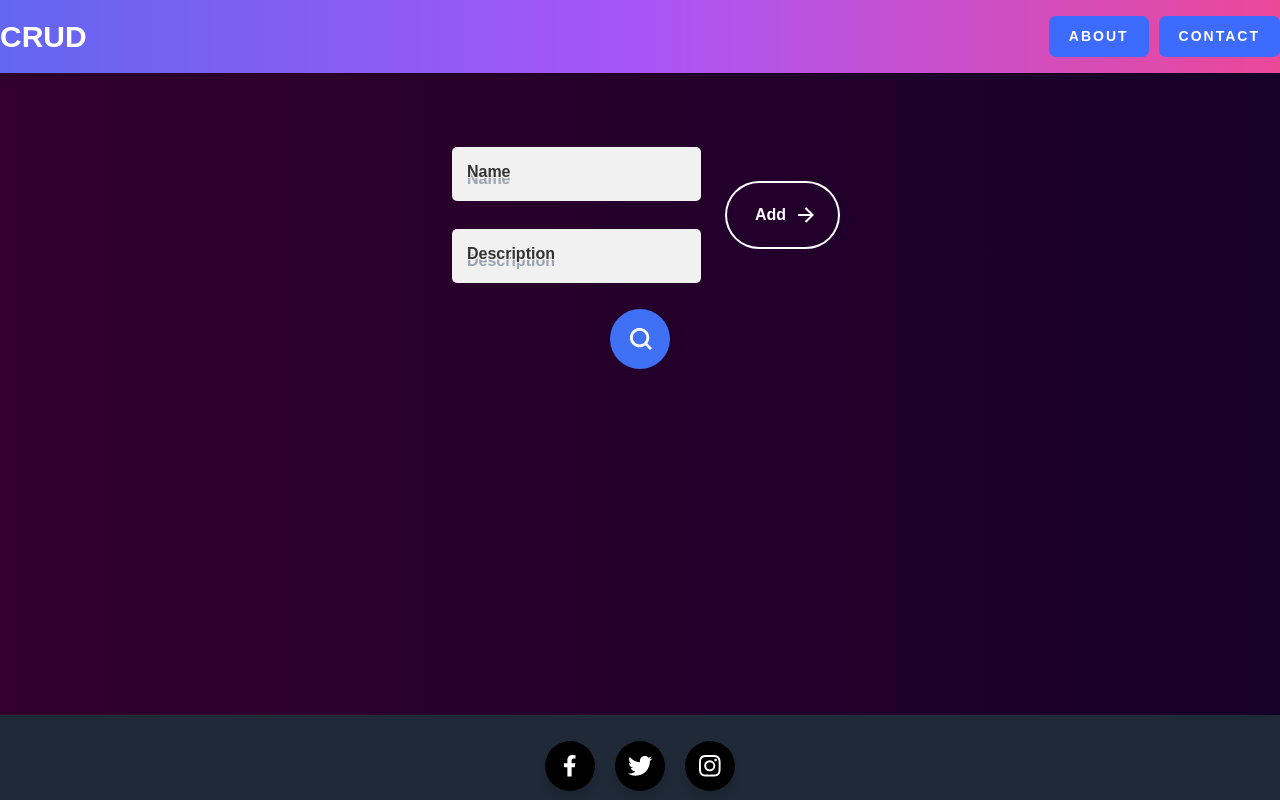
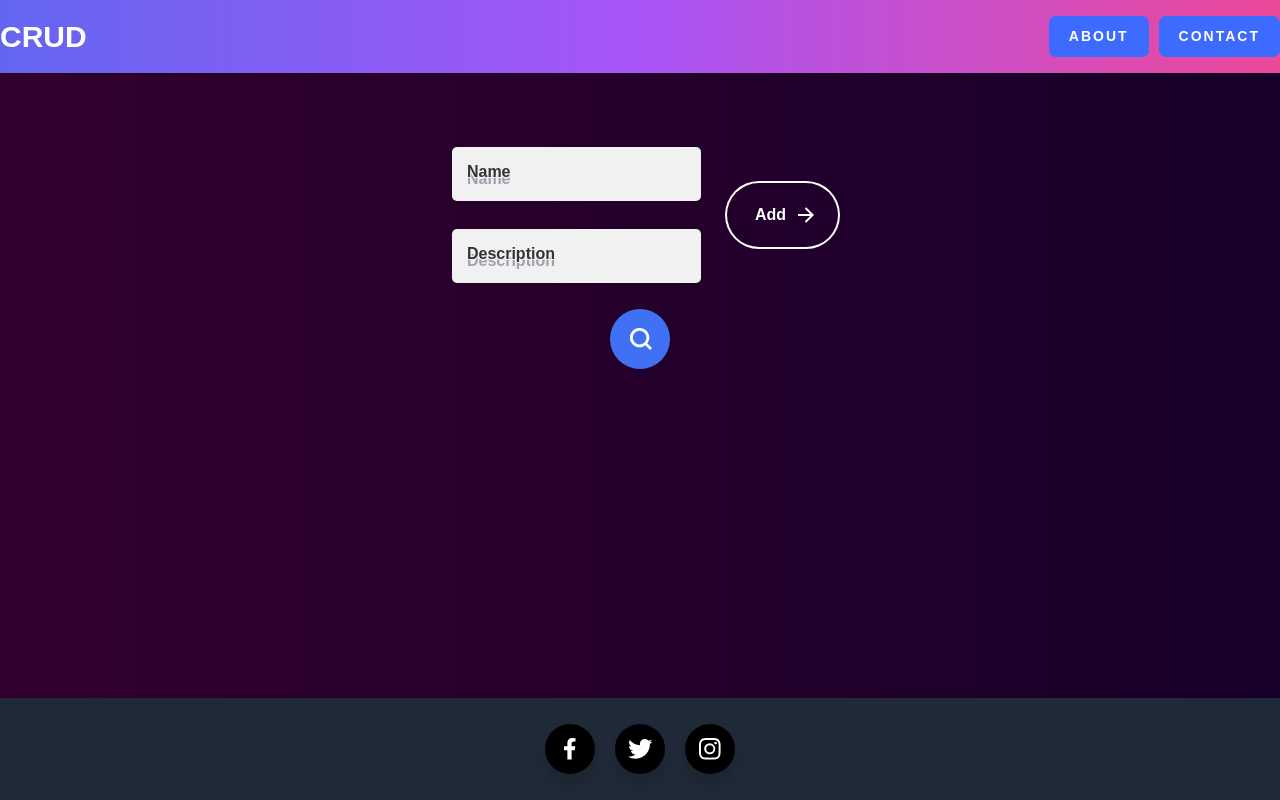
Before and after one commit to rafaelmm16/Next.js-CRUD, a Next.js app in the folder my-app/: page / in a window 1280 px wide. Built offline with nearby package versions, Linux system fonts and the light colour scheme.

Commit message:
✨ atualizado o layout do componente Button para usar flexbox, melhorando a disposição dos ícones sociais

```diff
--- a/my-app/src/app/components/social.tsx
+++ b/my-app/src/app/components/social.tsx
@@ -30,11 +30,9 @@ const Button = () => {
 
 const StyledWrapper = styled.div`
   .wrapper {
-    display: inline-flex;
+    display: flex;
     list-style: none;
-    height: 20px;
     width: 100%;
-    padding-top: 40px;
     font-family: "Poppins", sans-serif;
     justify-content: center;
     padding-top: 0;
```
